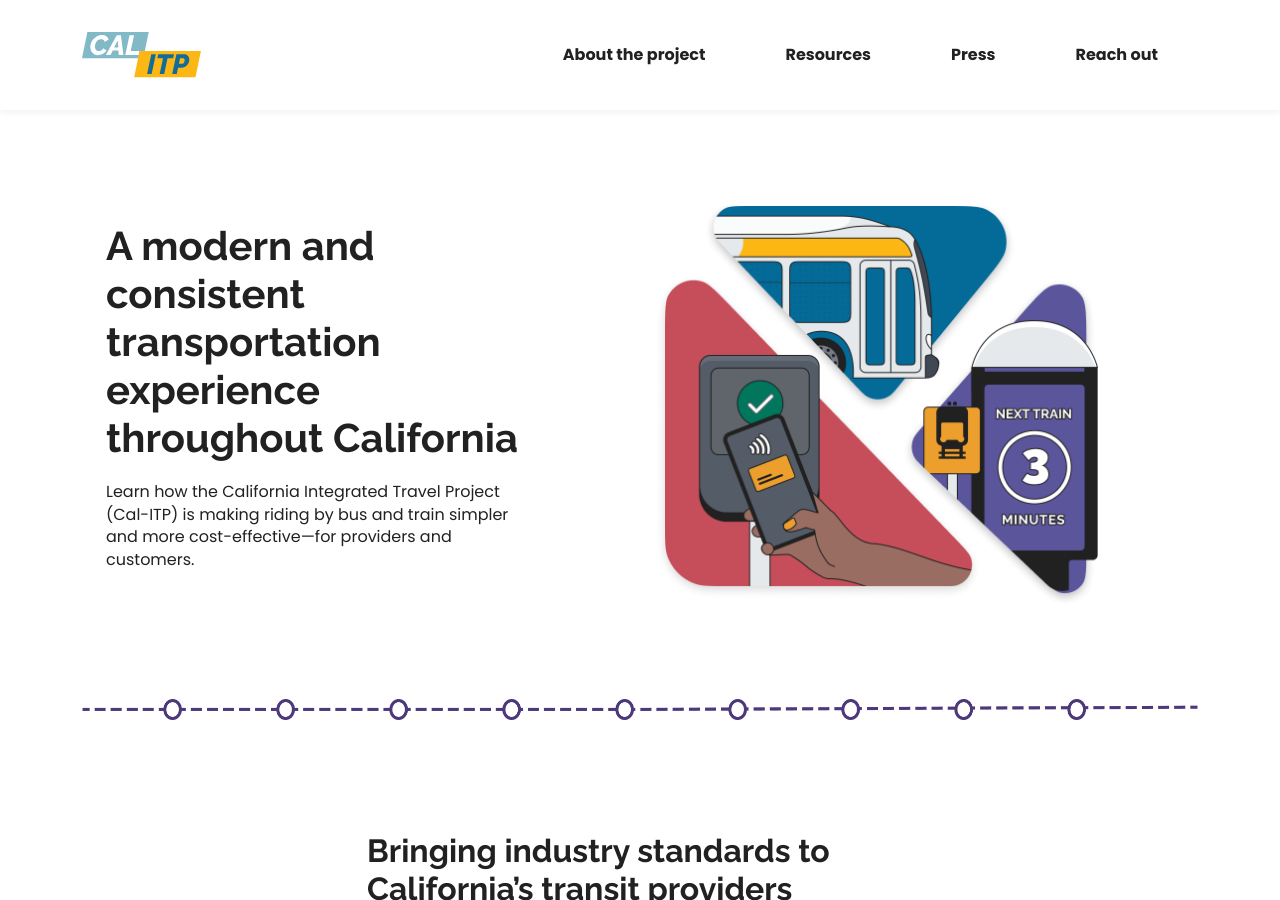
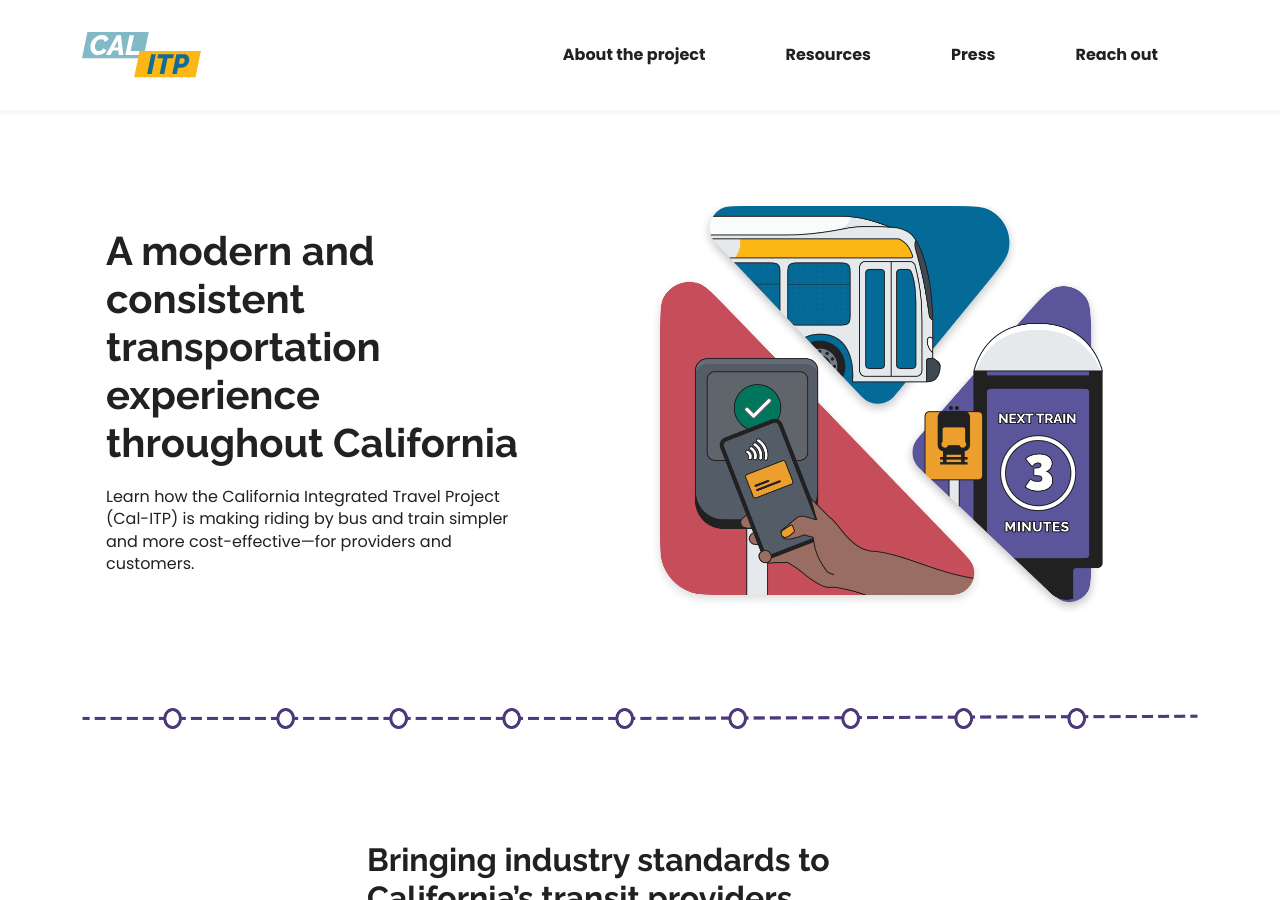
Before and after one commit to cal-itp/calitp.org, a Jekyll site: the page built from src/index.html, in a window 1280 px wide and 900 px high. Built offline with Jekyll 4.4.1, drawn with Linux system fonts in a browser that asks for light colours.

Commit message:
fix(home): create .hero-header class

```diff
--- a/src/index.html
+++ b/src/index.html
@@ -17,8 +17,7 @@
   <div class="col-12 offset-lg-1 col-lg-5 d-flex align-items-center justify-content-center">
     <picture>
       <img
-        style="max-width: 441px;"
-        class="w-100 mx-auto my-lg-5 py-lg-5 py-3 mb-5"
+        class="hero-header w-100 mx-auto my-lg-5 py-lg-5 py-3 mb-5"
         src="images/hero-header.png"
         alt="A trio of images, clockwise from top: a bus, a train platform with a sign that announces “Next train in 3 minutes,” and a transit rider paying their fare by tapping their smartphone’s mobile wallet on a payment reader when boarding" />
     </picture>
```
